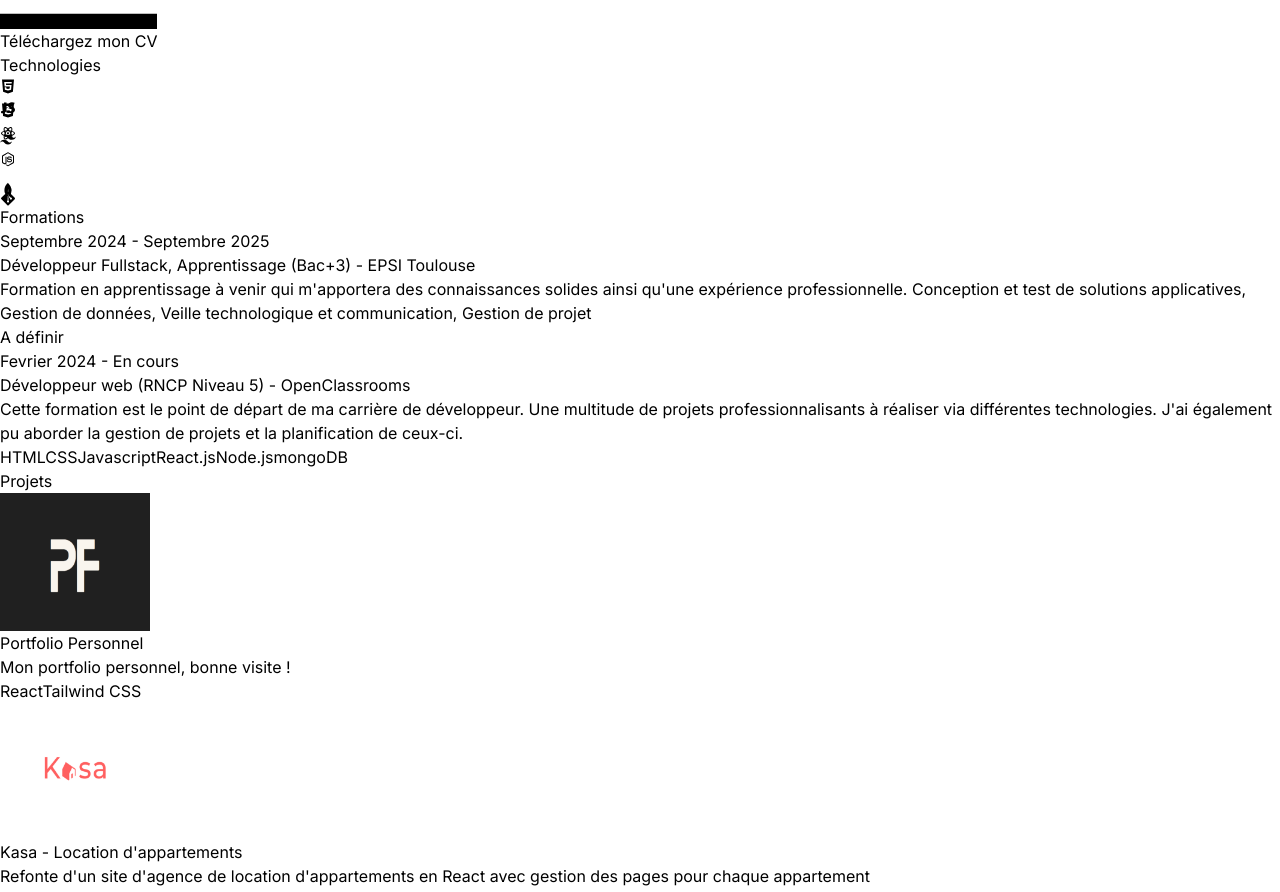
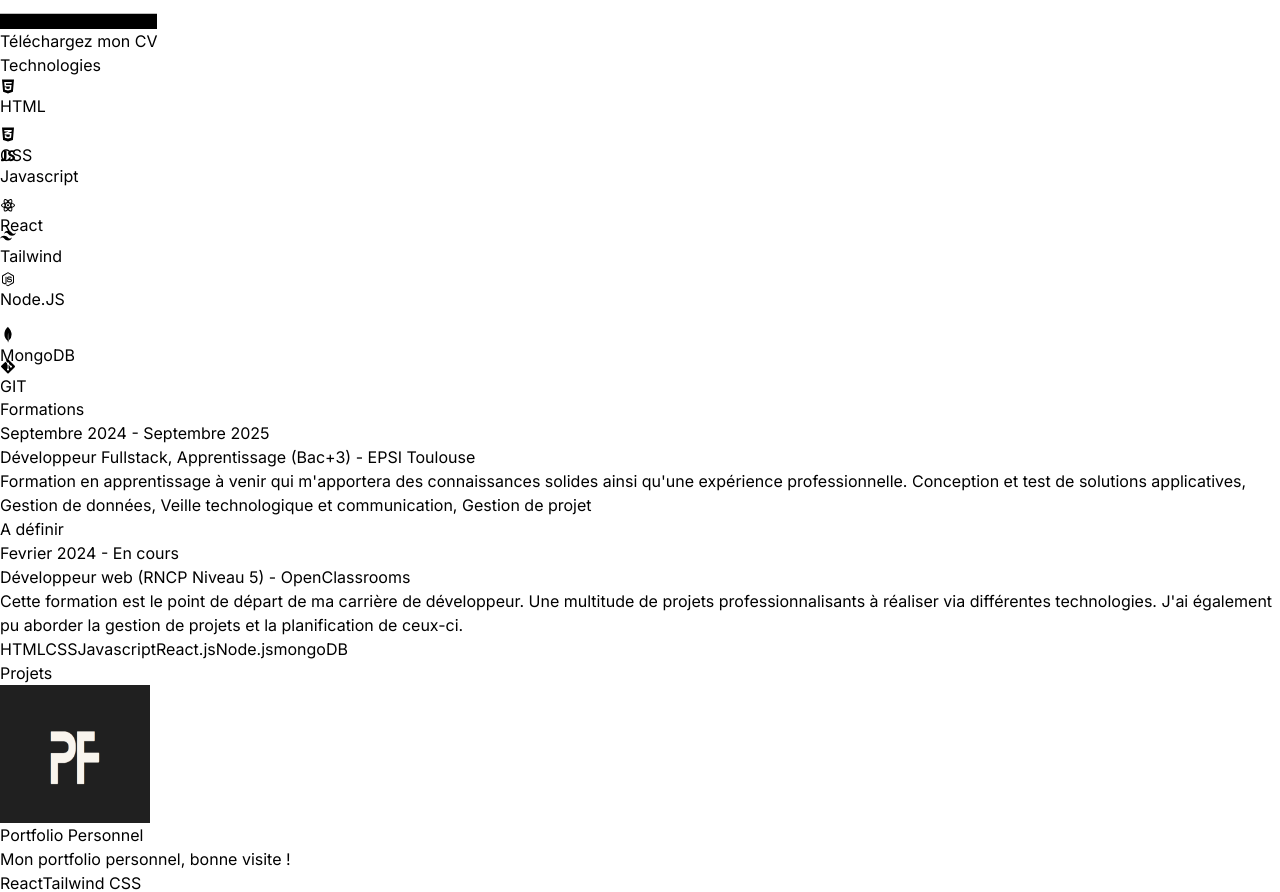
Before and after one commit to williamkosz/Portfolio_dev, a React (Vite) app: page / in a window 1280 px wide. Shown: the part 1660-2552 px from the top of the page. Built offline with nearby package versions, Linux system fonts and the light colour scheme.

Commit message:
ajout nom techno

```diff
--- a/src/components/Technologies.jsx
+++ b/src/components/Technologies.jsx
@@ -41,6 +41,7 @@
                 animate= "animate"
                 className="rounded-2xl border-4 border-neutral-800 p-4">
                     <FaHtml5 className="text-7xl text-[#dc4d25]" title="HTML"/>
+                        <p className="text-center pt-1 text-[#dc4d25]">HTML</p>
                 </motion.div>
 
                 <motion.div
@@ -49,6 +50,7 @@
                 animate= "animate"
                 className="rounded-2xl border-4 border-neutral-800 p-4">
                     <FaCss3Alt className="text-7xl text-[#254bdd]" title="CSS" />
+                     <p className="text-center pt-1 text-[#254bdd]">CSS</p>
                 </motion.div>
 
                 <motion.div
@@ -57,6 +59,7 @@
                 animate= "animate"
                 className="rounded-2xl border-4 border-neutral-800 p-4">
                     <IoLogoJavascript className="text-7xl text-[#efd81c]" title="Javascript" />
+                        <p className="text-center pt-1 text-[#efd81c]">Javascript</p>
                 </motion.div>
 
                 <motion.div
@@ -65,6 +68,7 @@
                 animate= "animate"
                 className="rounded-2xl border-4 border-neutral-800 p-4">
                     <RiReactjsLine className="text-7xl text-cyan-400" title="React" />
+                        <p className="text-center pt-1 text-cyan-400">React</p>
                 </motion.div>
 
                 <motion.div
@@ -73,6 +77,7 @@
                 animate= "animate"
                 className="rounded-2xl border-4 border-neutral-800 p-4">
                     <RiTailwindCssFill className="text-7xl text-[#38bdf8]" title="Tailwind" />
+                        <p className="text-center pt-1 text-[#38bdf8]">Tailwind</p>
                 </motion.div>
 
                 <motion.div
@@ -81,6 +86,7 @@
                 animate= "animate"
                 className="rounded-2xl border-4 border-neutral-800 p-4">
                     <IoLogoNodejs className="text-7xl text-green-500" title="Node.js" />
+                        <p className="text-center pt-1 text-green-500">Node.JS</p>
                 </motion.div>
 
                 <motion.div
@@ -89,6 +95,7 @@
                 animate= "animate"
                 className="rounded-2xl border-4 border-neutral-800 p-4">
                     <SiMongodb className="text-7xl text-green-500" title="MongoDB" />
+                        <p className="text-center pt-1 text-green-500">MongoDB</p>
                 </motion.div>
 
                 <motion.div
@@ -97,6 +104,7 @@
                 animate= "animate"
                 className="rounded-2xl border-4 border-neutral-800 p-4">
                     <FaGitAlt className="text-7xl text-[#f06033]" title="Git" />
+                        <p className="text-center pt-1 text-[#f06033]">GIT</p>
                 </motion.div>
 
         </div>
```
